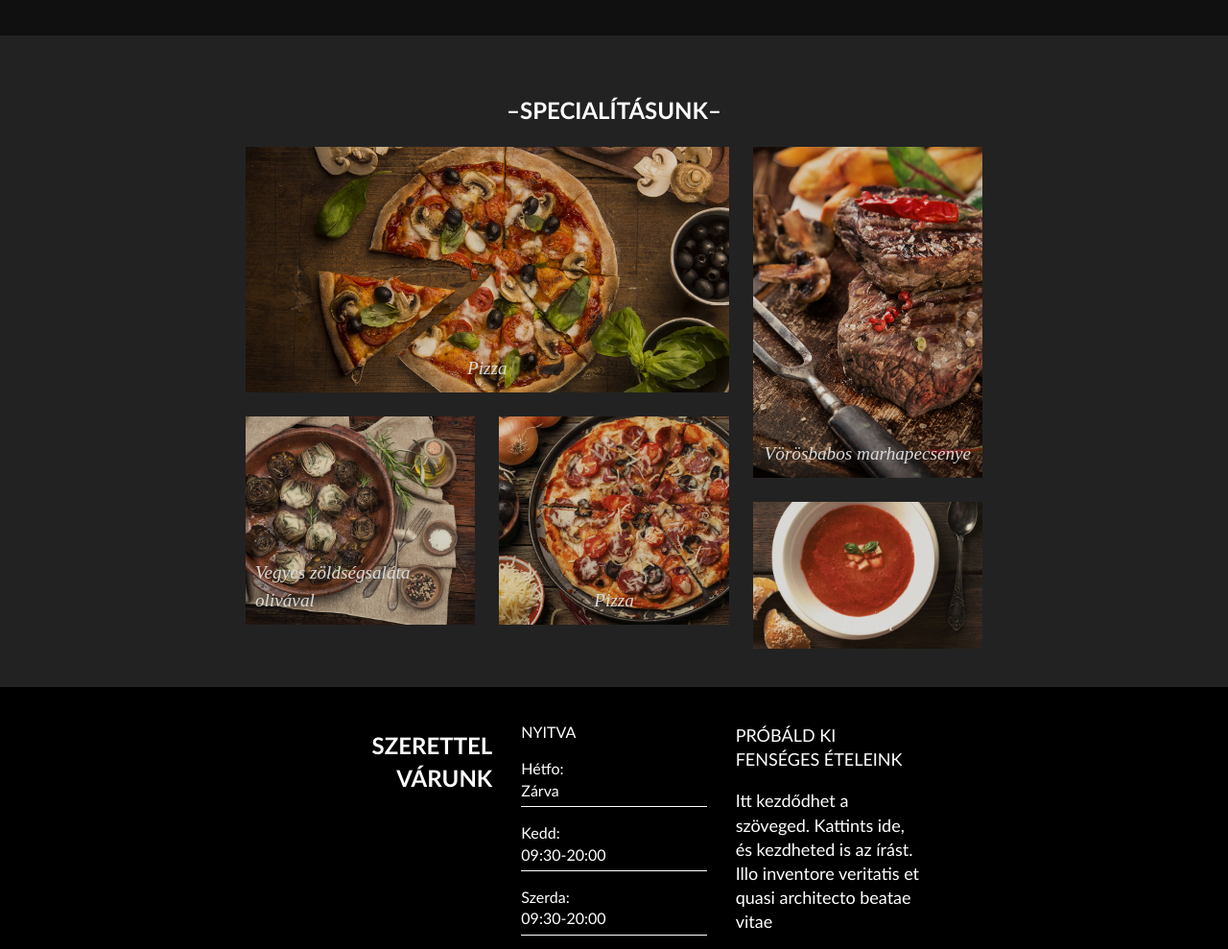
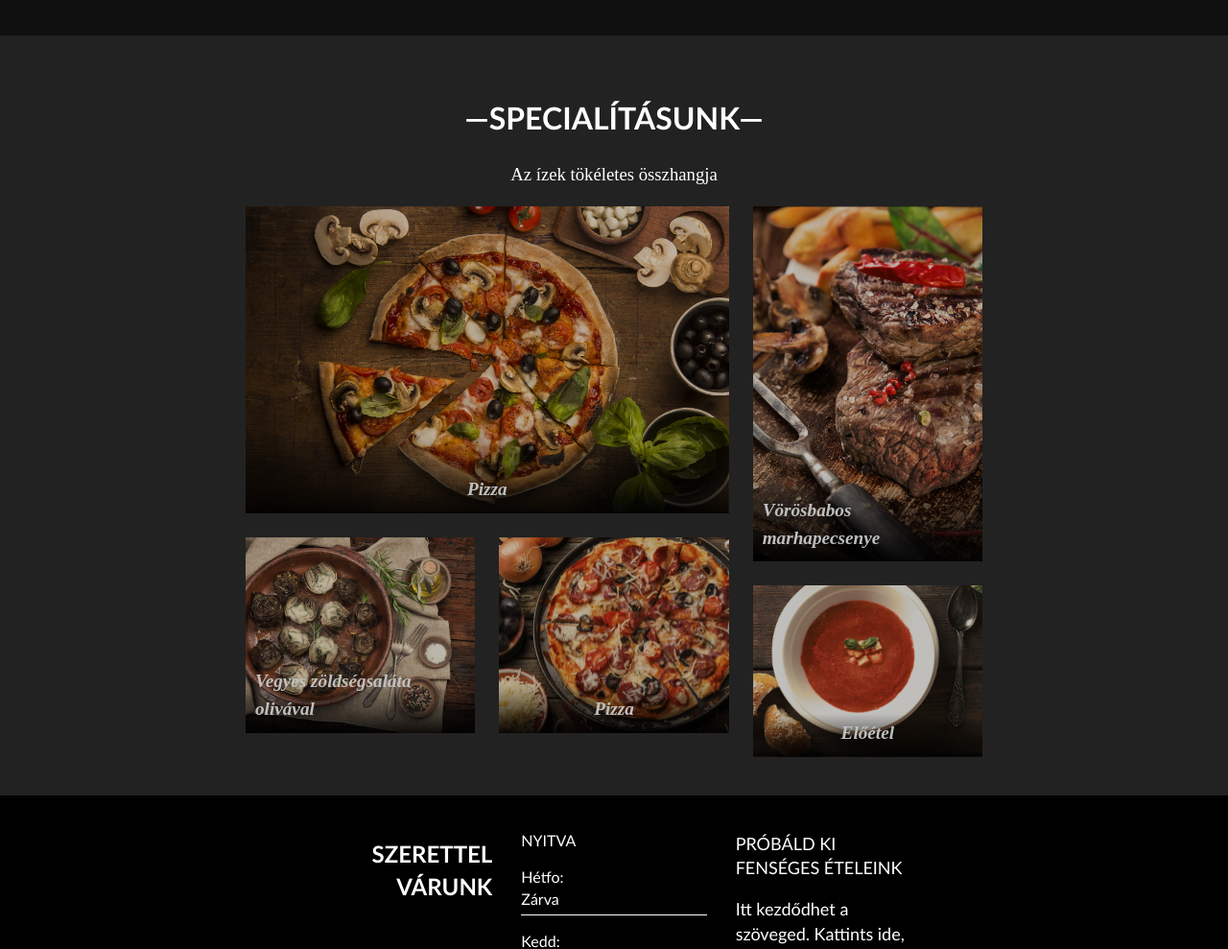
Before and after one commit to DudasBenceSandor/PizzaWeboldal, a plain HTML site: page index.html in a window 1280 px wide. Shown: the part 1421-2410 px from the top of the page at 96% size. Drawn offline with Linux system fonts and the light colour scheme.

Commit message:
Gird kész és weboldal szépítése

```diff
--- a/index.html
+++ b/index.html
@@ -79,7 +79,8 @@
             </div>
 
             <div class="spec">
-                <h2>SPECIALÍTÁSUNK</h2>
+                <h1>SPECIALÍTÁSUNK</h1>
+                <h3>Az ízek tökéletes összhangja</h3>
                 <div class="kepek">
                     <div class="kep">Pizza</div>
                     <div class="kep">Vörösbabos marhapecsenye</div>
--- a/style.css
+++ b/style.css
@@ -148,11 +148,11 @@ main .foglalas .fog:nth-child(2) strong{
     font-size: xx-large;
 }
 .menu > div:nth-child(1)::after{
-    content: "–";
+    content: "—";
 }
 
 .menu > div:nth-child(1)::before{
-    content: "–";
+    content: "—";
 }
 .menu div:nth-child(2){
     font-size: large;
@@ -194,20 +194,28 @@ main .foglalas .fog:nth-child(2) strong{
     padding-left: 20%;
     height: auto;
 }
-
-.spec h2::after{
-    content: "–";
+.spec h1{
+    text-align: center;
 }
-.spec h2::before{
-    content: "–";
+.spec h1::after{
+    content: "—";
+}
+.spec h1::before{
+    content: "—";
 }
 .spec h2{
     text-align: center;
 }
+.spec h3{
+    text-align: center;
+    font-weight: lighter;
+    font-family: 'Times New Roman', Times, serif;
+
+}
 .spec div{
     display: grid;
     grid-template-columns: repeat(3 ,1fr) ;
-    grid-template-rows: 20vw 5vw 10vw;
+    grid-template-rows: 25vw 2vw 12vw;
     grid-template-areas: "top1 top1 top2"
                          "middle1 middle2 top2"
                          "middle1 middle2 middle3"
@@ -217,7 +225,8 @@ main .foglalas .fog:nth-child(2) strong{
     gap: 25px;
 }
 .spec div .kep:nth-child(1){
-    background-image: url(./img/pizzakep.jpg);
+    background: linear-gradient(0deg, rgba(0, 0, 0, 0.9) 0%, rgba(0, 0, 0, 0) 25%),
+    url(./img/pizzakep.jpg);
     background-position: center;
     background-size: cover;
     grid-area: top1;
@@ -226,10 +235,11 @@ main .foglalas .fog:nth-child(2) strong{
     content: "";
     position: absolute;
     inset: 0;
-    background: rgba(0, 0, 0, 0.15);
+    background: rgba(0, 0, 0, 0.25);
 }
 .spec div .kep:nth-child(2){
-    background-image: url(./img/pizzakep2.jpg);
+    background: linear-gradient(0deg, rgba(0, 0, 0, 0.9) 0%, rgba(0, 0, 0, 0) 25%),
+    url(./img/pizzakep2.jpg);
     background-position: center;
     background-size: cover;
     grid-area: top2;
@@ -238,10 +248,11 @@ main .foglalas .fog:nth-child(2) strong{
     content: "";
     position: absolute;
     inset: 0;
-    background: rgba(0, 0, 0, 0.15);
+    background: rgba(0, 0, 0, 0.25);
 }
 .spec div .kep:nth-child(3){
-    background-image: url(./img/pizzakep3.jpg);
+    background: linear-gradient(0deg, rgba(0, 0, 0, 0.9) 0%, rgba(0, 0, 0, 0) 25%),
+    url(./img/pizzakep3.jpg);
     background-position: center;
     background-size: cover;
     grid-area: middle1;
@@ -250,10 +261,11 @@ main .foglalas .fog:nth-child(2) strong{
     content: "";
     position: absolute;
     inset: 0;
-    background: rgba(0, 0, 0, 0.15);
+    background: rgba(0, 0, 0, 0.25);
 }
 .spec div .kep:nth-child(4){
-    background-image: url(./img/pizzakep4.jpg);
+    background: linear-gradient(0deg, rgba(0, 0, 0, 0.9) 0%, rgba(0, 0, 0, 0) 25%),
+    url(./img/pizzakep4.jpg);
     background-position: center;
     background-size: cover;
     grid-area: middle2;
@@ -262,10 +274,11 @@ main .foglalas .fog:nth-child(2) strong{
     content: "";
     position: absolute;
     inset: 0;
-    background: rgba(0, 0, 0, 0.15);
+    background: rgba(0, 0, 0, 0.25);
 }
 .spec div .kep:nth-child(5){
-    background-image: url(./img/pizzakep5.jpg);
+    background: linear-gradient(0deg, rgba(0, 0, 0, 0.9) 0%, rgba(0, 0, 0, 0) 25%),
+    url(./img/pizzakep5.jpg);
     background-position: center;
     background-size: cover;
     grid-area: middle3;
@@ -274,13 +287,14 @@ main .foglalas .fog:nth-child(2) strong{
     content: "";
     position: absolute;
     inset: 0;
-    background: rgba(0, 0, 0, 0.15);
+    background: rgba(0, 0, 0, 0.25);
 }
 .spec .kepek .kep{
   overflow: hidden;
   background-position: center;
   background-size: cover;
   position: relative;
+  font-weight: bolder;
 }
 
 .spec .kepek .kep{
```
